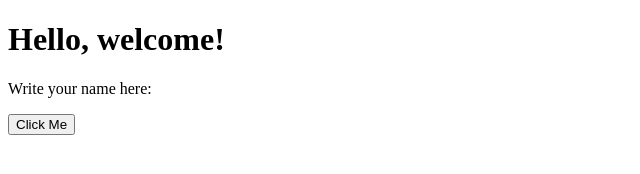
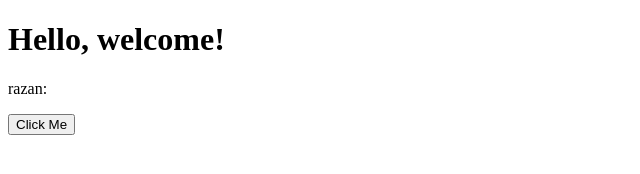
Before and after one commit to razan-lgtm/mmm.html, a plain HTML site: page index.html in a window 1280 px wide. Shown: the whole page, without its empty margins (0-640 px from the left). Drawn offline with Linux system fonts and the light colour scheme.

Commit message:
update with my name

```diff
--- a/index.html
+++ b/index.html
@@ -6,7 +6,7 @@
 </head>
 <body>
     <h1>Hello, welcome!</h1>
-    <p>Write your name here: </p>
+    <p>razan: </p>
     <button onclick="alert('Button clicked!')">Click Me</button>
 </body>
 </html>
```
